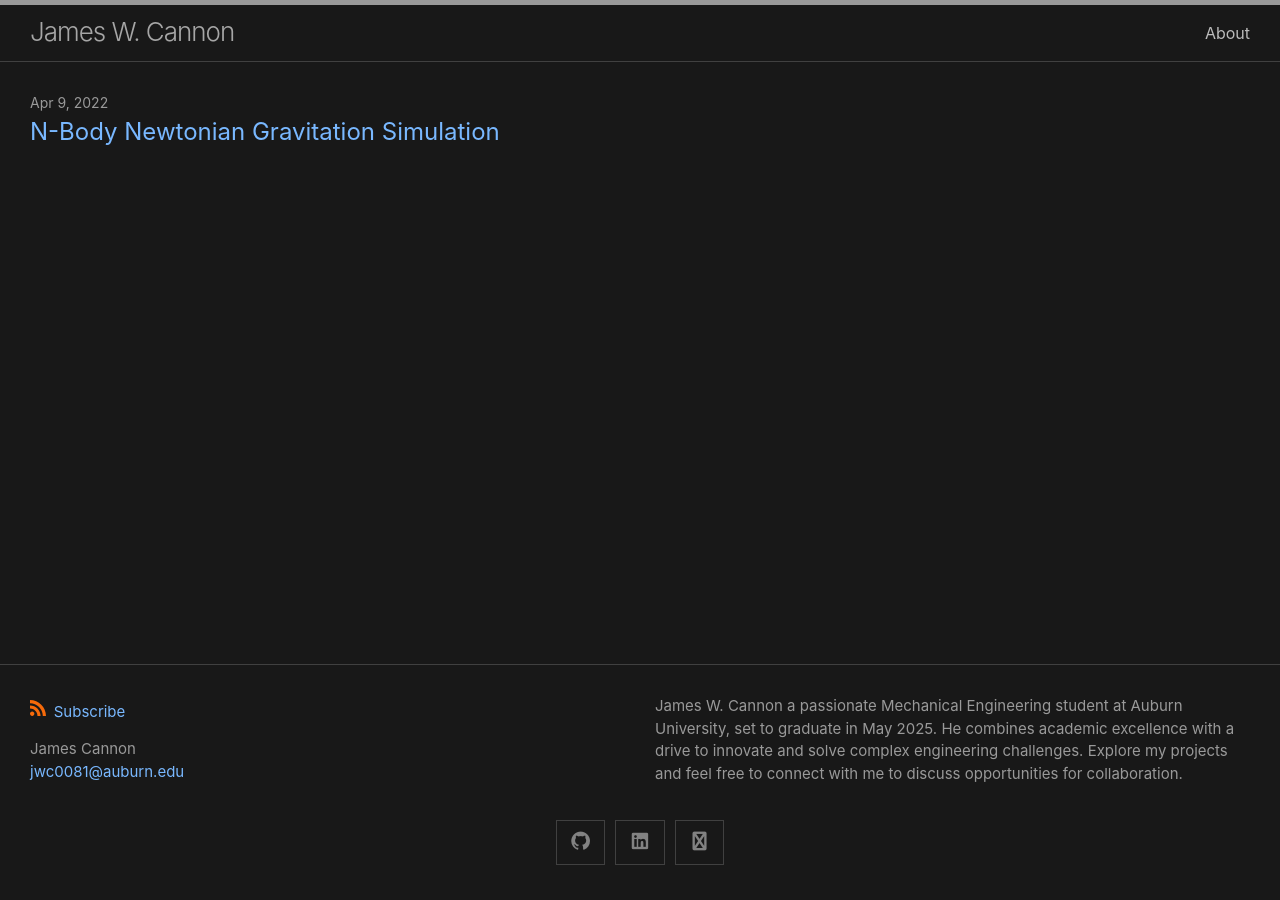
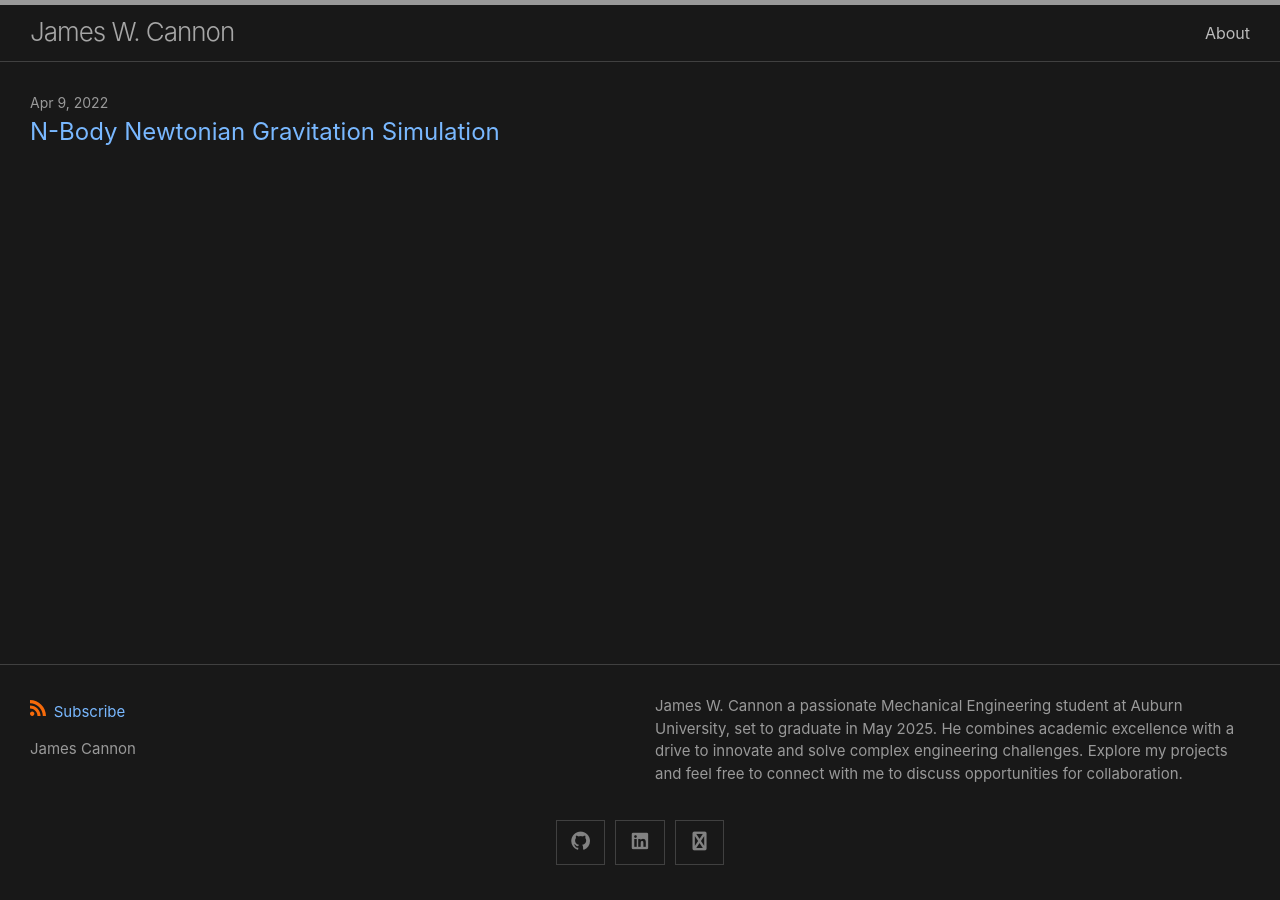
Before and after one commit to jacan20/portfolio, a Jekyll site: the page built from index.md, in a window 1280 px wide. Built offline with Jekyll 4.4.1, drawn with Linux system fonts in a browser that asks for light colours.

Commit message:
Update _config.yml

```diff
--- a/_config.yml
+++ b/_config.yml
@@ -1,7 +1,6 @@
 title: James W. Cannon
 author:
   name: James Cannon
-  email: jwc0081@auburn.edu
 
 description: >
   James W. Cannon a passionate Mechanical Engineering student at Auburn University,
```
